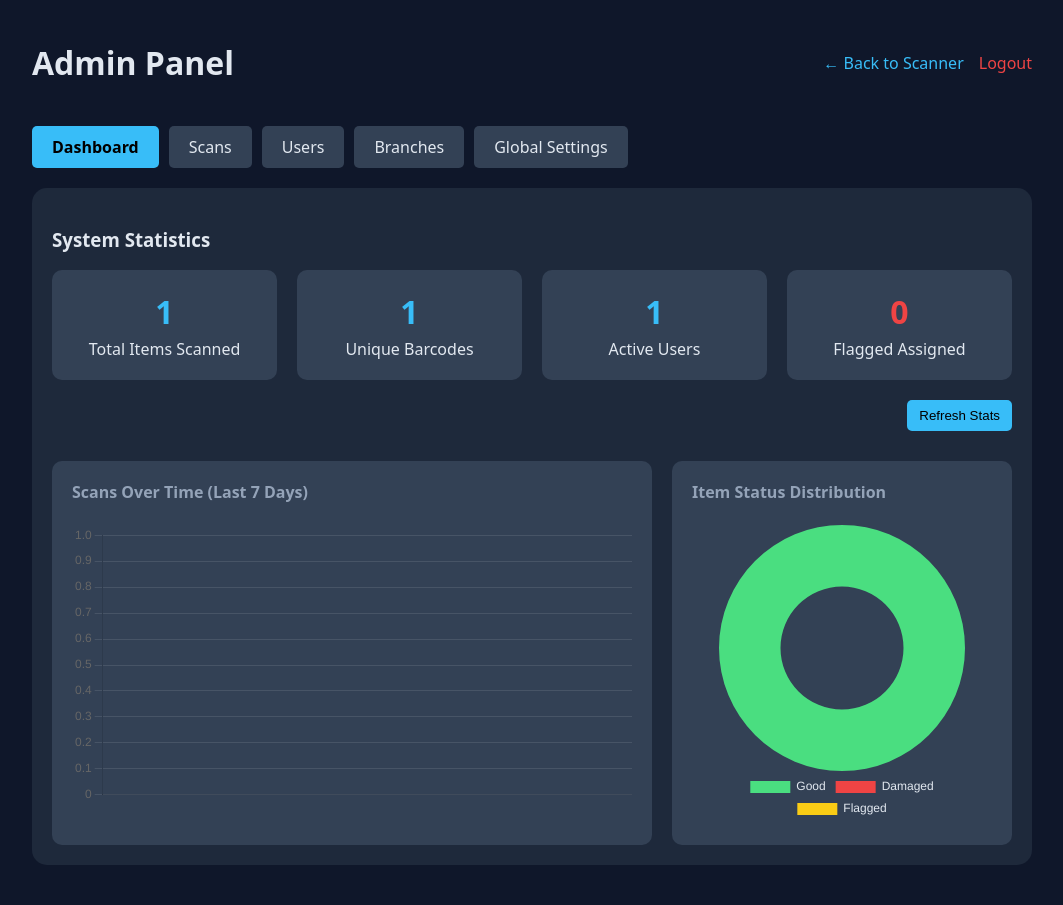
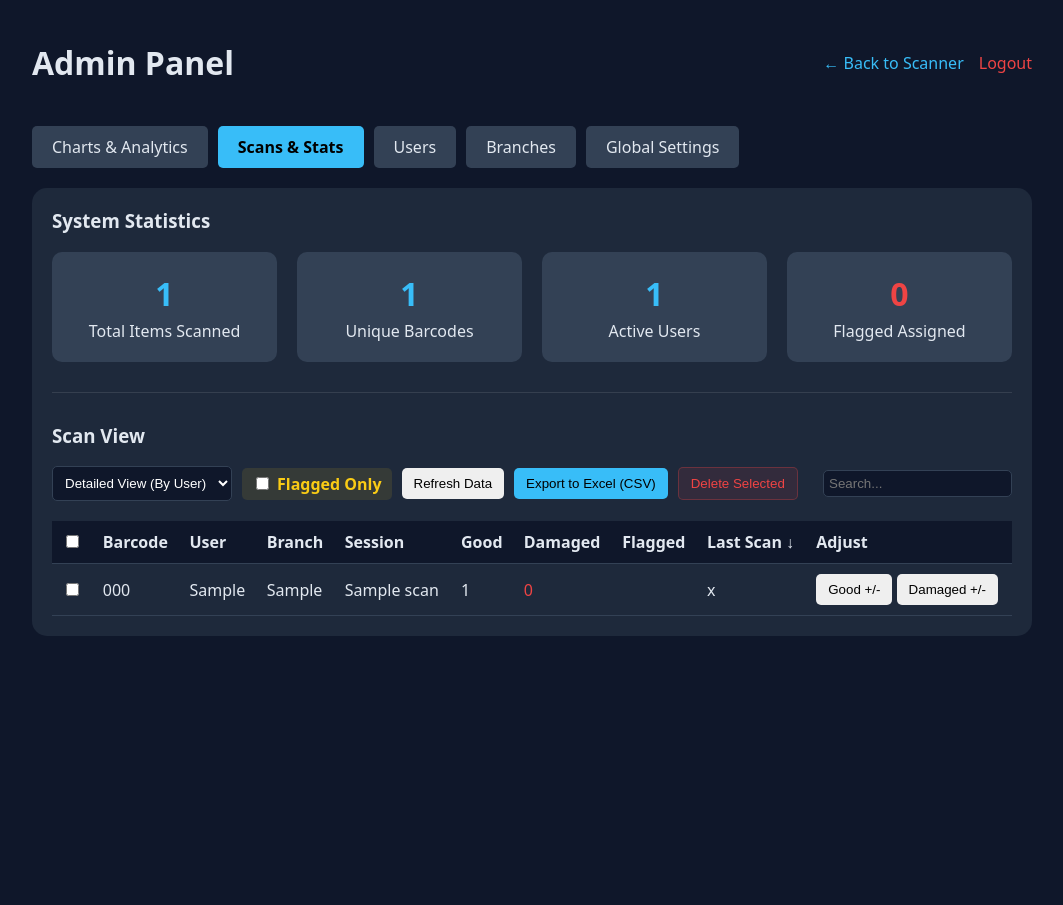
Before and after one commit to alanim7md/barcode-scanner, a Flask app: page /admin in a window 1280 px wide. Shown: the whole page, without its empty margins (108-1171 px from the left). After the commit the page ends 636 px from the top, so only its background shows below. Run offline with Flask 3, Linux system fonts and the light colour scheme; the visitor is signed in with stand-in values (Sample User, id 1); data comes from the database, SQL or seed files in the repository; tables that the repository leaves empty hold one stand-in row (values such as "Sample post"); data that the repository does not hold is empty.

Commit message:
Implement cross-session auto-flagging, GMT+3 timestamps, and force logout

```diff
--- a/app.py
+++ b/app.py
@@ -3,10 +3,15 @@ import sqlite3
 from datetime import datetime
 import io
 import csv
+import uuid
 from werkzeug.security import generate_password_hash, check_password_hash
 
 app = Flask(__name__)
 app.secret_key = "secret123"
+
+def get_gmt3_time():
+    from datetime import timezone, timedelta
+    return datetime.now(timezone(timedelta(hours=3))).strftime("%Y-%m-%d %H:%M:%S")
 
 DB = "database.db"
 USERS_DB = "users.db"
@@ -101,6 +106,11 @@ def init_db():
             role TEXT
         )
     """)
+    try:
+        u_c.execute("ALTER TABLE users ADD COLUMN session_token TEXT")
+    except sqlite3.OperationalError:
+        pass
+
     u_c.execute("SELECT COUNT(*) FROM users")
     if u_c.fetchone()[0] == 0:
         u_c.execute("INSERT INTO users (username, password, role) VALUES (?, ?, ?)",
@@ -109,6 +119,29 @@ def init_db():
     u_conn.close()
 
 init_db()
+
+@app.before_request
+def check_session_token():
+    if request.endpoint in ['login', 'static']:
+        return
+
+    user = session.get("user")
+    token = session.get("session_token")
+
+    if user:
+        conn = get_users_db()
+        c = conn.cursor()
+        c.execute("SELECT session_token FROM users WHERE username=?", (user,))
+        row = c.fetchone()
+        conn.close()
+
+        # If user has a token in DB and it doesn't match the one in session, log them out
+        if row and row[0] and row[0] != token:
+            session.clear()
+            if request.path.startswith('/api/') or request.method == 'POST':
+                from flask import jsonify
+                return jsonify({"error": "logged_out", "redirect": "/login"}), 401
+            return redirect("/login")
 
 # ---------- LOGIN ----------
 @app.route("/login", methods=["GET","POST"])
@@ -129,14 +162,18 @@ def login():
             is_valid = check_password_hash(db_password, p) if db_password.startswith(('scrypt:', 'pbkdf2:')) else db_password == p
 
             if is_valid:
+                new_token = str(uuid.uuid4())
                 session["user"] = u
                 session["role"] = db_role
+                session["session_token"] = new_token
+
+                c.execute("UPDATE users SET session_token=? WHERE username=?", (new_token, u))
 
                 # Auto-upgrade plain text to hashed
                 if not db_password.startswith(('scrypt:', 'pbkdf2:')):
                     c.execute("UPDATE users SET password=? WHERE username=?", (generate_password_hash(p), u))
-                    conn.commit()
 
+                conn.commit()
                 conn.close()
                 return redirect("/")
 
@@ -166,36 +203,66 @@ def insert_scans_bulk(barcode, qty, is_damaged=False, is_flagged=False, session_
 
     actual_barcode = barcode
     if is_damaged: actual_barcode += "__DAMAGED"
-    if is_flagged: actual_barcode += "__FLAGGED"
 
     user = session.get("user")
-    ts = datetime.now().strftime("%Y-%m-%d %H:%M:%S")
-
-    rows = [(actual_barcode, ts, user, branch, session_name) for _ in range(qty)]
+    ts = get_gmt3_time()
 
     conn = get_db()
     c = conn.cursor()
+
+    clean_barcode = barcode.replace('__DAMAGED', '').replace('__FLAGGED', '')
+    c.execute("""
+        SELECT DISTINCT session_name
+        FROM scans
+        WHERE (barcode = ? OR barcode = ? OR barcode = ?)
+        AND session_name != ? AND session_name != ''
+    """, (clean_barcode, clean_barcode + "__DAMAGED", clean_barcode + "__FLAGGED", session_name))
+
+    collision_row = c.fetchone()
+    warning_msg = None
+    old_session = None
+    auto_flag = False
+
+    if collision_row:
+        old_session = collision_row[0]
+        warning_msg = "cross_session"
+        auto_flag = True
+
+    if is_flagged: actual_barcode += "__FLAGGED"
+
+    rows = [(actual_barcode, ts, user, branch, session_name) for _ in range(qty)]
     c.executemany("""
         INSERT INTO scans (barcode, timestamp, user, branch, session_name)
         VALUES (?, ?, ?, ?, ?)
     """, rows)
+
+    if auto_flag:
+        c.execute("SELECT COUNT(*) FROM scans WHERE barcode=? AND session_name=?", (clean_barcode + "__FLAGGED", session_name))
+        if c.fetchone()[0] == 0:
+            c.execute("""
+                INSERT INTO scans (barcode, timestamp, user, branch, session_name)
+                VALUES (?, ?, ?, ?, ?)
+            """, (clean_barcode + "__FLAGGED", ts, user, branch, session_name))
+
     conn.commit()
     conn.close()
 
+    return {"status": "ok", "warning": warning_msg, "old_session": old_session}
+
 @app.route("/scan", methods=["POST"])
 def scan():
-    insert_scans_bulk(request.json["barcode"], 1)
-    return jsonify({"status":"ok"})
+    res = insert_scans_bulk(request.json["barcode"], 1)
+    return jsonify(res)
 
 @app.route("/manual", methods=["POST"])
 def manual():
-    insert_scans_bulk(request.json["barcode"], int(request.json.get("qty", 1)))
-    return jsonify({"status":"ok"})
+    res = insert_scans_bulk(request.json["barcode"], int(request.json.get("qty", 1)))
+    return jsonify(res)
 
 @app.route("/damaged", methods=["POST"])
 def damaged():
-    insert_scans_bulk(request.json["barcode"], int(request.json.get("qty", 1)), is_damaged=True)
-    return jsonify({"status":"ok"})
+    res = insert_scans_bulk(request.json["barcode"], int(request.json.get("qty", 1)), is_damaged=True)
+    return jsonify(res)
 
 @app.route("/flag_item", methods=["POST"])
 def flag_item():
@@ -213,7 +280,7 @@ def flag_item():
         c.execute("DELETE FROM scans WHERE barcode=? AND session_name=? AND user=?", (barcode + "__FLAGGED", session_name, user))
     else:
         c.execute("INSERT INTO scans (barcode, timestamp, user, branch, session_name) VALUES (?, ?, ?, ?, ?)",
-                 (barcode + "__FLAGGED", datetime.now().strftime("%Y-%m-%d %H:%M:%S"), user, branch, session_name))
+                 (barcode + "__FLAGGED", get_gmt3_time(), user, branch, session_name))
     conn.commit()
     conn.close()
     return jsonify({"status":"ok"})
@@ -231,6 +298,27 @@ def sync():
         INSERT OR IGNORE INTO scans (barcode, timestamp, user, branch, session_name)
         VALUES (?, ?, ?, ?, ?)
     """, rows)
+
+    for s in scans:
+        barcode = s.get("barcode")
+        session_name = s.get("session_name")
+        clean_barcode = barcode.replace('__DAMAGED', '').replace('__FLAGGED', '')
+
+        c.execute("""
+            SELECT 1 FROM scans
+            WHERE (barcode=? OR barcode=? OR barcode=?)
+            AND session_name!=? AND session_name!=''
+            LIMIT 1
+        """, (clean_barcode, clean_barcode + "__DAMAGED", clean_barcode + "__FLAGGED", session_name))
+
+        if c.fetchone():
+            c.execute("SELECT COUNT(*) FROM scans WHERE barcode=? AND session_name=?", (clean_barcode + "__FLAGGED", session_name))
+            if c.fetchone()[0] == 0:
+                c.execute("""
+                    INSERT INTO scans (barcode, timestamp, user, branch, session_name)
+                    VALUES (?, ?, ?, ?, ?)
+                """, (clean_barcode + "__FLAGGED", get_gmt3_time(), s.get("user"), s.get("branch"), session_name))
+
     conn.commit()
     conn.close()
     return jsonify({"status": "ok"})
@@ -597,7 +685,7 @@ def admin_adjust_count():
             c.execute("""
                 INSERT INTO scans (barcode, timestamp, user, branch, session_name)
                 VALUES (?, ?, ?, ?, ?)
-            """, (barcode, datetime.now().strftime("%Y-%m-%d %H:%M:%S"), data["user"], data["branch"], data["session_name"]))
+            """, (barcode, get_gmt3_time(), data["user"], data["branch"], data["session_name"]))
     elif diff < 0:
         c.execute("""
             DELETE FROM scans
@@ -690,6 +778,16 @@ def user_password():
     conn.close()
     return "ok"
 
+@app.route("/force_logout/<username>", methods=["POST"])
+def force_logout(username):
+    if session.get("role") != "admin": return "forbidden"
+    conn = get_users_db()
+    c = conn.cursor()
+    c.execute("UPDATE users SET session_token=? WHERE username=?", (str(uuid.uuid4()), username))
+    conn.commit()
+    conn.close()
+    return "ok"
+
 @app.route("/delete_branch/<name>", methods=["DELETE"])
 def delete_branch(name):
     if session.get("role") != "admin": return "forbidden"
--- a/templates/admin.html
+++ b/templates/admin.html
@@ -50,8 +50,10 @@
     </div>
 
     <div class="tabs">
-        <div class="tab active" onclick="showTab('dashboard')">Dashboard</div>
-        <div class="tab" onclick="showTab('scans')">Scans</div>
+        {% if role == 'admin' %}
+        <div class="tab" onclick="showTab('dashboard')">Charts & Analytics</div>
+        {% endif %}
+        <div class="tab active" onclick="showTab('scans')">Scans & Stats</div>
         {% if role == 'admin' %}
         <div class="tab" onclick="showTab('users')">Users</div>
         <div class="tab" onclick="showTab('branches')">Branches</div>
@@ -59,8 +61,24 @@
         {% endif %}
     </div>
 
-    <div id="dashboard" class="tab-content active card">
-        <h3>System Statistics</h3>
+    {% if role == 'admin' %}
+    <div id="dashboard" class="tab-content card">
+        <h3>System Analytics</h3>
+        <div style="display: grid; grid-template-columns: 2fr 1fr; gap: 20px; margin-top: 10px;">
+            <div style="background: #334155; padding: 20px; border-radius: 10px;">
+                <h4 style="margin-top: 0; color: #94a3b8;">Scans Over Time (Last 7 Days)</h4>
+                <canvas id="timeChart" style="max-height: 300px;"></canvas>
+            </div>
+            <div style="background: #334155; padding: 20px; border-radius: 10px;">
+                <h4 style="margin-top: 0; color: #94a3b8;">Item Status Distribution</h4>
+                <canvas id="statusChart" style="max-height: 300px;"></canvas>
+            </div>
+        </div>
+    </div>
+    {% endif %}
+
+    <div id="scans" class="tab-content active card">
+        <h3 style="margin-top: 0;">System Statistics</h3>
         <div style="display: flex; gap: 20px; flex-wrap: wrap;">
             <div style="flex: 1; background: #334155; padding: 20px; border-radius: 10px; text-align: center; min-width: 150px;">
                 <h2 id="stat-items" style="margin: 0; color: #38bdf8; font-size: 2em;">0</h2>
@@ -79,33 +97,20 @@
                 <p style="margin: 5px 0 0 0;">Flagged Assigned</p>
             </div>
         </div>
-        <div style="margin-top: 20px; text-align: right;">
-            <button class="btn-primary" onclick="loadStats()">Refresh Stats</button>
-        </div>
 
-        {% if role == 'admin' %}
-        <div style="display: grid; grid-template-columns: 2fr 1fr; gap: 20px; margin-top: 30px;">
-            <div style="background: #334155; padding: 20px; border-radius: 10px;">
-                <h4 style="margin-top: 0; color: #94a3b8;">Scans Over Time (Last 7 Days)</h4>
-                <canvas id="timeChart" style="max-height: 300px;"></canvas>
-            </div>
-            <div style="background: #334155; padding: 20px; border-radius: 10px;">
-                <h4 style="margin-top: 0; color: #94a3b8;">Item Status Distribution</h4>
-                <canvas id="statusChart" style="max-height: 300px;"></canvas>
-            </div>
-        </div>
-        {% endif %}
-    </div>
+        <hr style="border: 0; border-top: 1px solid rgba(255,255,255,0.1); margin: 30px 0;">
 
-    <div id="scans" class="tab-content card">
         <h3>Scan View</h3>
-        <div style="display:flex; gap:10px; margin-bottom: 10px;">
+        <div style="display:flex; gap:10px; margin-bottom: 10px; flex-wrap: wrap; align-items: center;">
             <select id="viewMode" onchange="loadScans()">
                 <option value="detailed">Detailed View (By User)</option>
                 <option value="master">Master Branch View</option>
             </select>
             <select id="masterBranch" onchange="loadScans()" style="display:none;"></select>
             <input id="masterSession" placeholder="Session Name" onchange="loadScans()" style="display:none;">
+            <label style="display: flex; align-items: center; gap: 5px; cursor: pointer; color: #facc15; font-weight: bold; background: rgba(250, 204, 21, 0.1); padding: 5px 10px; border-radius: 5px;">
+                <input type="checkbox" id="showFlaggedOnly" onchange="renderScans()"> Flagged Only
+            </label>
             <button onclick="loadScans()">Refresh Data</button>
             <button class="btn-primary" onclick="exportCSV()">Export to Excel (CSV)</button>
             {% if role == 'admin' %}
@@ -134,6 +139,7 @@
                     <td>{{ u.role }}</td>
                     <td>
                         <button onclick="changePassword('{{ u.username }}')">Change Password</button>
+                        <button class="btn-danger" onclick="forceLogoutUser('{{ u.username }}')">Force Logout</button>
                         {% if u.username != 'admin' %}
                         <button class="btn-danger" onclick="deleteUser('{{ u.username }}')">Delete</button>
                         {% endif %}
@@ -305,6 +311,7 @@ function renderScans() {
     const thead = document.getElementById('scans-thead');
     const tbody = document.getElementById('scans-tbody');
     const search = (document.getElementById('adminSearch').value || "").toLowerCase();
+    const flaggedOnly = document.getElementById('showFlaggedOnly').checked;
 
     tbody.innerHTML = '';
     const delBtn = document.getElementById('deleteSelectedBtn');
@@ -316,6 +323,10 @@ function renderScans() {
         (row.branch || "").toLowerCase().includes(search) ||
         (row.session_name || "").toLowerCase().includes(search)
     );
+
+    if (flaggedOnly) {
+        filtered = filtered.filter(row => row.flagged > 0);
+    }
 
     filtered.sort((a, b) => {
         let valA = a[sortCol]; let valB = b[sortCol];
@@ -453,6 +464,11 @@ function deleteUser(username) {
     fetch('/delete_user/'+username, {method: 'DELETE'}).then(() => location.reload());
 }
 
+function forceLogoutUser(username) {
+    if(!confirm("Force logout " + username + " from all their devices?")) return;
+    fetch('/force_logout/'+username, {method: 'POST'}).then(() => alert(username + " has been logged out."));
+}
+
 function changePassword(username) {
     const pw = prompt("New password for " + username + ":");
     if(!pw) return;
```
Also changed, not shown: templates/index.html (+78 -7 lines).
